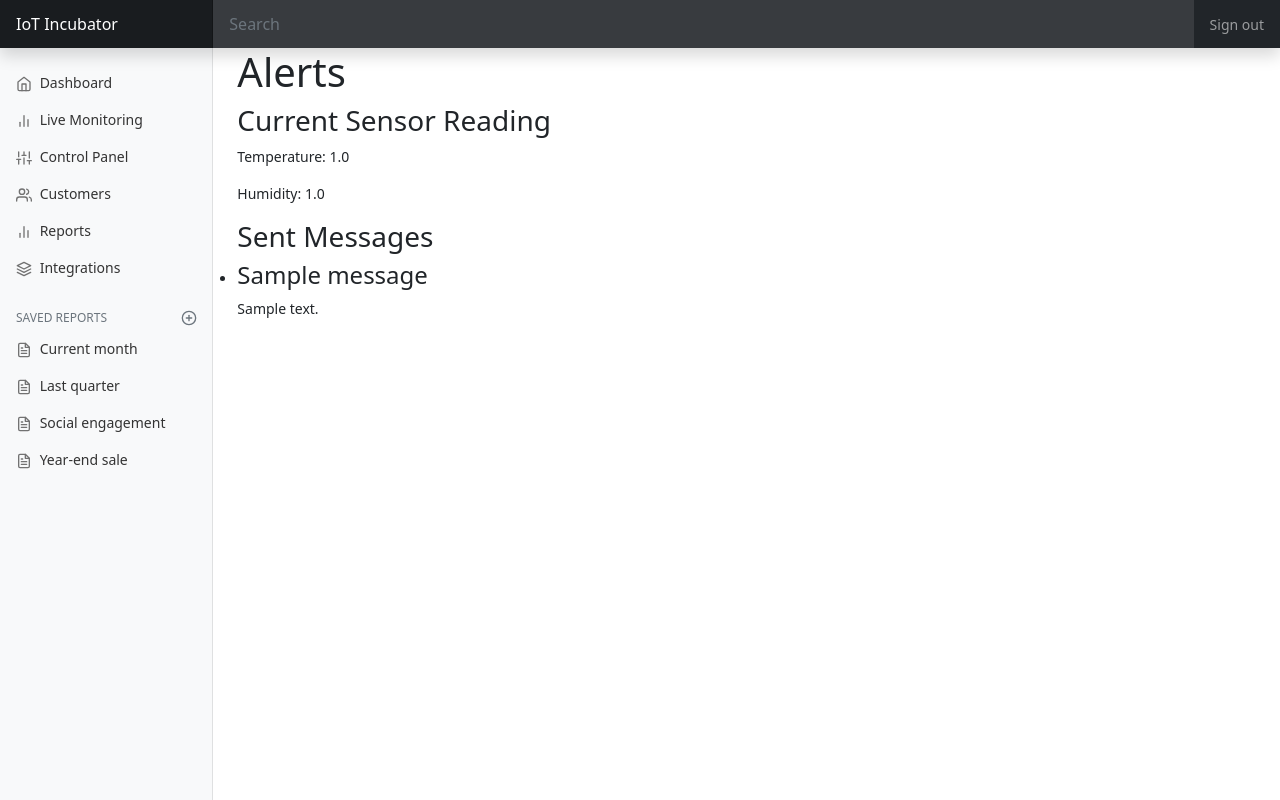
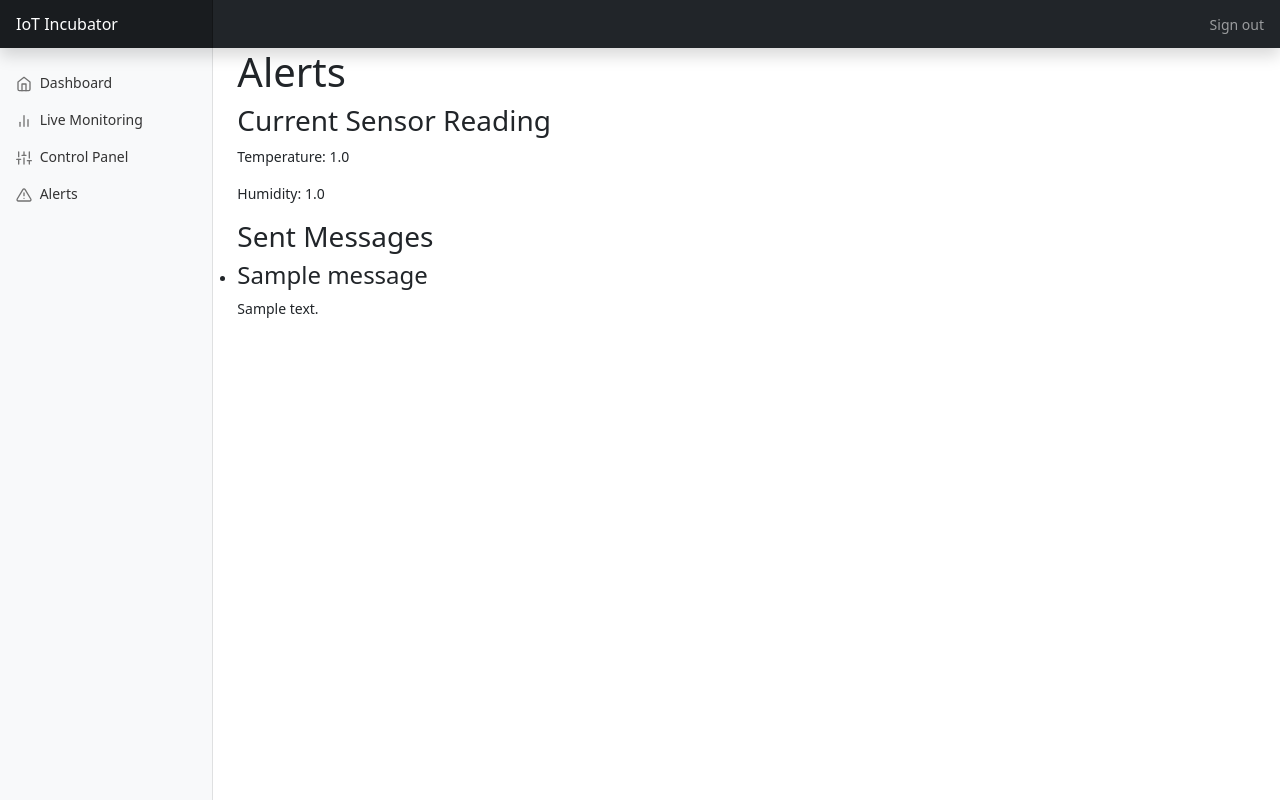
Before and after one commit to akinolaemmanuel49/IoTIncubatorWebApp, a Flask app: page /alert in a window 1280 px wide. Run offline with Flask 3, Linux system fonts and the light colour scheme; a user stored in the database is signed in; tables that the repository leaves empty hold one stand-in row (values such as "Sample post").

Commit message:
modified layout.html

```diff
--- a/templates/layout.html
+++ b/templates/layout.html
@@ -49,7 +49,7 @@
             aria-label="Toggle navigation">
             <span class="navbar-toggler-icon"></span>
         </button>
-        <input class="form-control form-control-dark w-100" type="text" placeholder="Search" aria-label="Search">
+        <!-- <input class="form-control form-control-dark w-100" type="text" placeholder="Search" aria-label="Search"> -->
         <div class="navbar-nav">
             <div class="nav-item text-nowrap">
                 <a class="nav-link px-3" href="{{ url_for('logout') }}">Sign out</a>
@@ -85,19 +85,20 @@
                                 Control Panel
                             </a>
                         </li>
-                        <li class="nav-item">
+                        <!-- <li class="nav-item">
                             <a class="nav-link" href="#">
                                 <span data-feather="users"></span>
-                                Customers
+                                Profile
+                            </a>
+                        </li> -->
+                        <li class="nav-item">
+                            <a class="nav-link" {% if active_page == 'alert' %} active {% endif %}" {% if
+                                active_page=='alert' %} aria-current="page" {% endif %} href="{{ url_for('alert') }}">
+                                <span data-feather="alert-triangle"></span>
+                                Alerts
                             </a>
                         </li>
-                        <li class="nav-item">
-                            <a class="nav-link" href="#">
-                                <span data-feather="bar-chart-2"></span>
-                                Reports
-                            </a>
-                        </li>
-                        <li class="nav-item">
+                        <!-- <li class="nav-item">
                             <a class="nav-link" href="#">
                                 <span data-feather="layers"></span>
                                 Integrations
@@ -136,7 +137,7 @@
                                 <span data-feather="file-text"></span>
                                 Year-end sale
                             </a>
-                        </li>
+                        </li> -->
                     </ul>
                 </div>
             </nav>
```
